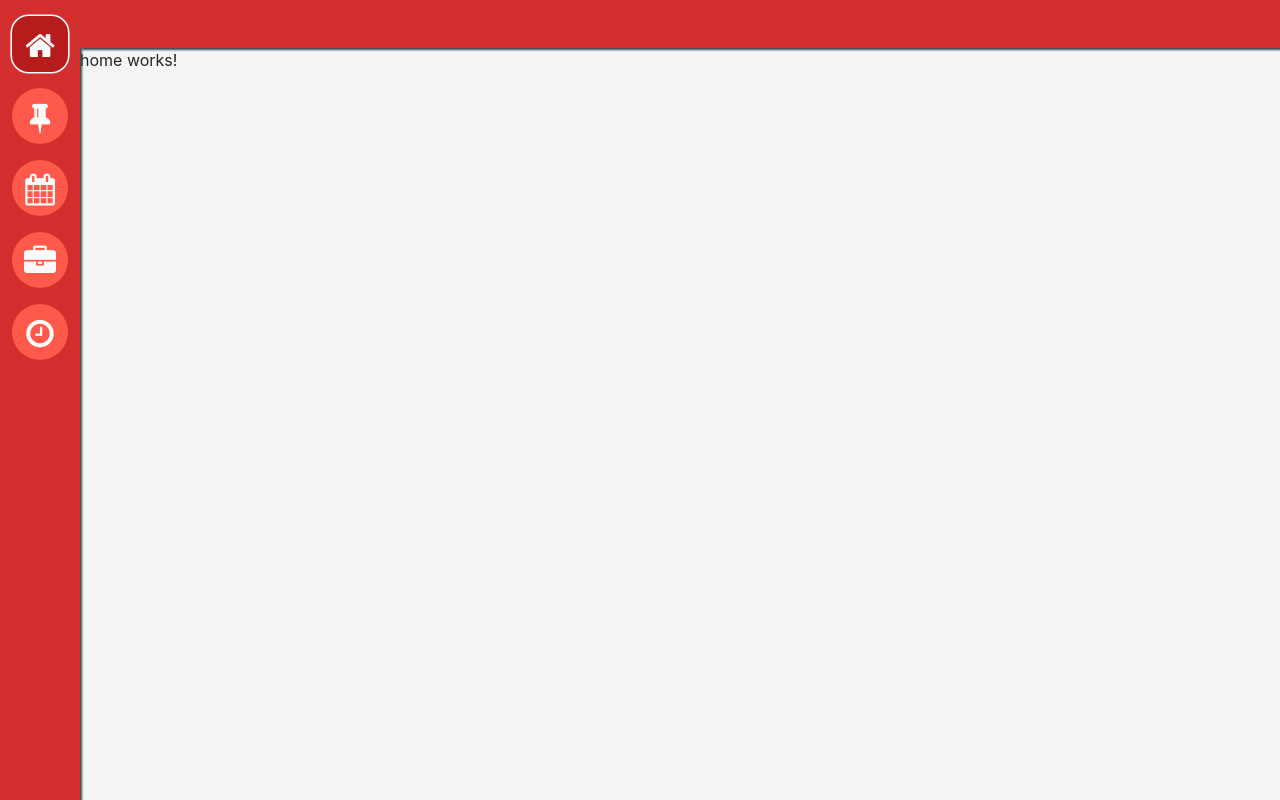
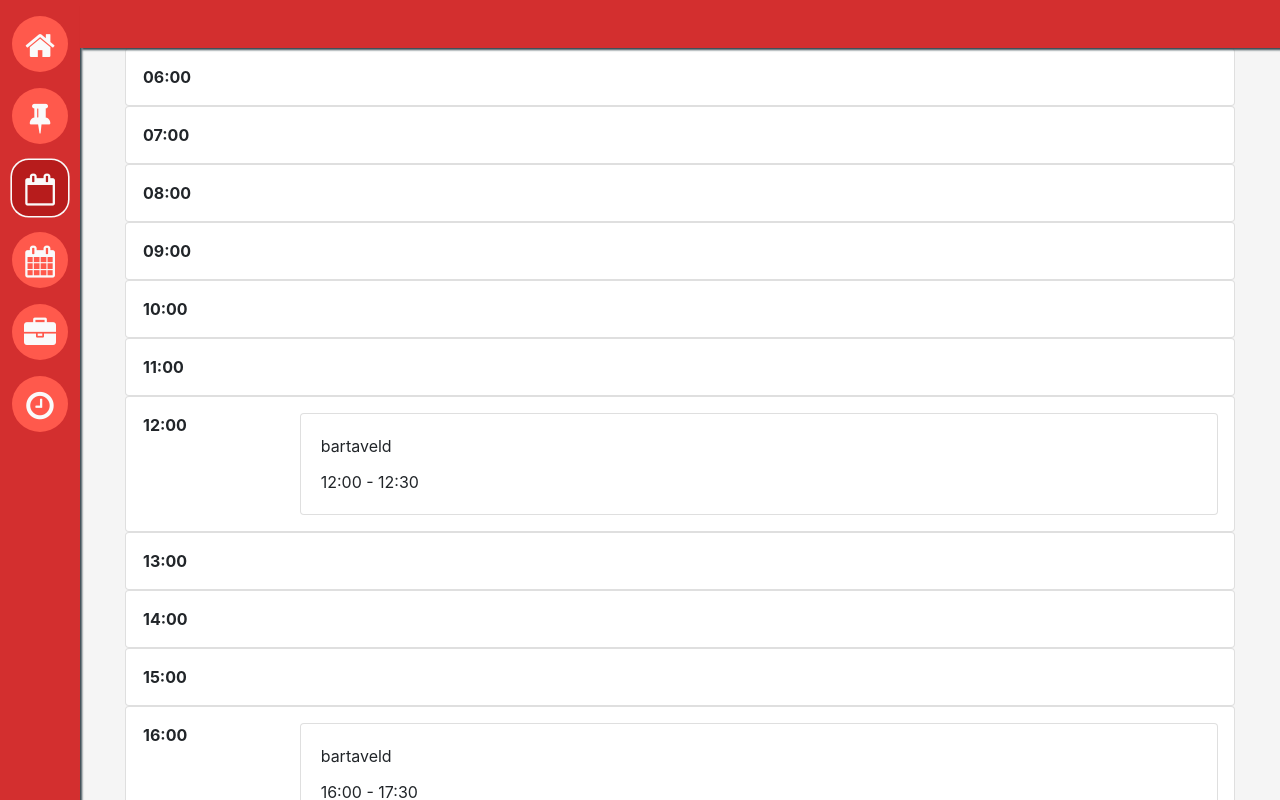
Before and after one commit to BartInTheField/SporthalPlanner-Client, an Angular app: page /day in a window 1280 px wide. Before the commit this address led to /home. Shown: the top 800 px of the page. Built offline with nearby package versions, Linux system fonts and the light colour scheme; no server answers.

Commit message:
component added with test data

```diff
--- a/src/app/app-routing.module.ts
+++ b/src/app/app-routing.module.ts
@@ -10,7 +10,8 @@ import { LoginComponent } from './components/login/login.component';
 const appRoutes: Routes = [
   { path: 'home', component: HomeComponent},
   { path: 'plan', component: PlanComponent},
-  { path: 'calendar', component: CalendarComponent},
+  { path: 'day', component: CalendarComponent},
+  { path: 'week', component: CalendarComponent},
   { path: 'work', component: WorkComponent},
   { path: 'time', component: TimeComponent},
   { path: 'login', component: LoginComponent},
--- a/src/app/components/calendar/calendar.component.html
+++ b/src/app/components/calendar/calendar.component.html
@@ -1,3 +1,20 @@
-<div *ngFor="let i of hoursInADay">
-  {{i}}
+<div class="container">
+  <div class="card" *ngFor="let i of hoursInADay">
+    <div class="row">
+      <div class="col hour">
+        <b *ngIf="i > 0 && i < 10">0{{i}}:00</b>
+        <b *ngIf="i >= 10">{{i}}:00</b>
+      </div>
+      <div class="col-10 bookings">
+        <div *ngFor="let booking of bookingsToDisplay[i]" class="card bookingCard">
+          <div class="card-body">
+            <div class="card-title">
+              {{booking.user.UserName}}
+            </div>
+            {{booking.startingTime}} - {{booking.endingTime}}
+          </div>
+        </div>
+      </div>
+    </div>
+  </div>
 </div>
--- a/src/app/components/calendar/calendar.component.scss
+++ b/src/app/components/calendar/calendar.component.scss
@@ -0,0 +1,22 @@
+$marginCard: 1rem;
+
+.hour{
+ padding: 1rem;
+ margin-left: 1rem;
+}
+
+.bookings {
+  margin-left: $marginCard;
+  margin-right: $marginCard;
+  margin-bottom: $marginCard;
+}
+
+.bookingCard {
+  cursor: pointer;
+  margin-top: $marginCard;
+  transition: background 0.2s;
+}
+
+.bookingCard:hover {
+  background: #EEEEEE;
+}
--- a/src/app/components/calendar/calendar.component.ts
+++ b/src/app/components/calendar/calendar.component.ts
@@ -1,4 +1,10 @@
+import { SportsHall } from './../../models/sportsHall.model';
+import { Field } from './../../models/field.model';
+import { SportsHallField } from './../../models/sportsHallField.model';
 import { Component, OnInit } from '@angular/core';
+import { Booking } from '../../models/booking.model';
+import { SportsFacility } from '../../models/sportsFacility.model';
+import { OpeningHours } from '../../models/openingHours.model';
 
 @Component({
   selector: 'app-calendar',
@@ -8,6 +14,9 @@ import { Component, OnInit } from '@angular/core';
 export class CalendarComponent implements OnInit {
 
   public hoursInADay: number[] = [];
+  public bookingsToDisplay = [];
+
+  private bookings = [{startingTime : '12:00', endingTime : '12:30', user : {UserName: 'bartaveld'}}, {startingTime : '16:00', endingTime : '17:30', user : {UserName: 'bartaveld'}}]
 
   constructor() {
     this.fillHours();
@@ -18,9 +27,15 @@ export class CalendarComponent implements OnInit {
 
   private fillHours(): void {
     var i: number;
-    for(i = 0; i < 24; i++ ) {
+    for(i = 6; i < 24; i++ ) {
       this.hoursInADay.push(i);
+      this.bookingsToDisplay.push([])
     }
+
+    this.bookings.forEach(booking => {
+      const firstNumber = parseInt(booking.startingTime.substring(0, 2));
+      console.log(firstNumber);
+      this.bookingsToDisplay[firstNumber].push(booking);
+    });
   }
-
 }
--- a/src/app/components/home/home.component.html
+++ b/src/app/components/home/home.component.html
@@ -1,3 +1,3 @@
 <p>
-  home works!
+  Home works!
 </p>
--- a/src/app/components/navbar/navbar.component.html
+++ b/src/app/components/navbar/navbar.component.html
@@ -9,7 +9,12 @@
       <b class="fa fa-thumb-tack"></b>
     </span>
   </div>
-  <div routerLink="/calendar" routerLinkActive="active" class="round">
+  <div routerLink="/day" routerLinkActive="active" class="round">
+    <span>
+      <b class="fa fa-calendar-o"></b>
+    </span>
+  </div>
+  <div routerLink="/week" routerLinkActive="active" class="round">
     <span>
       <b class="fa fa-calendar"></b>
     </span>
```
